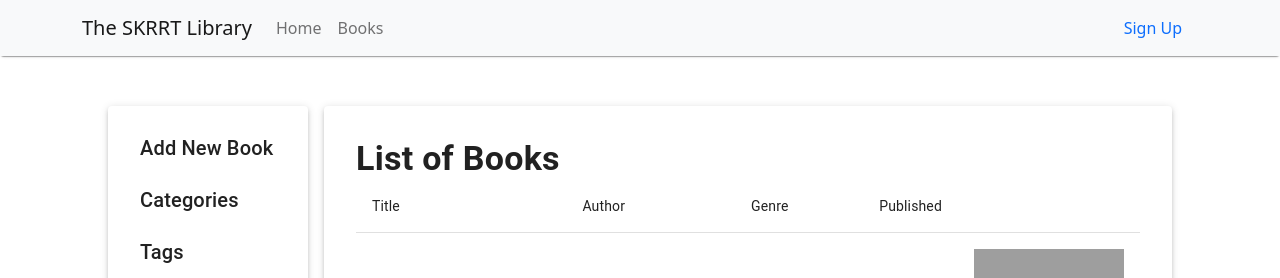
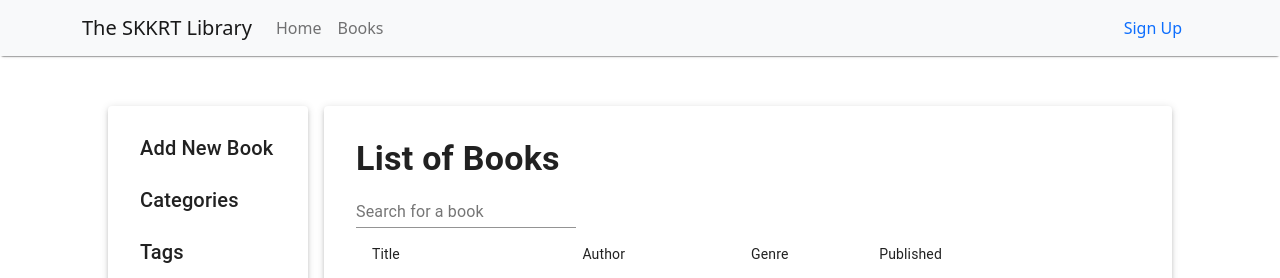
Before and after one commit to ryandeislerC/lms_react, a React (Create React App) app: page / in a window 1280 px wide. Shown: the top 278 px of the page. Built offline with nearby package versions, Linux system fonts and the light colour scheme; grey boxes are pictures that could not be loaded.

Commit message:
Added search bar (no functionality)

```diff
--- a/src/components/books/list.jsx
+++ b/src/components/books/list.jsx
@@ -1,4 +1,4 @@
-import { Table, TableContainer, TableCell, TableHead, TableRow, TableBody, Typography }
+import { Table, TableContainer, TableCell, TableHead, TableRow, TableBody, Typography, TextField }
     from "@material-ui/core";
 import {Paper} from "@material-ui/core";
 
@@ -30,6 +30,9 @@ export default function BookList() {
             <Typography variant="h4" color="inherit" component="div">
                 <b>List of Books</b>
             </Typography>
+
+            <TextField id='standard-basic' label='Search for a book'/>
+
             <TableContainer>
                 <Table sx={{minWidth: 0}}>
                     <TableHead>
@@ -62,7 +65,7 @@ export default function BookList() {
                                 sx={{ '&:last-child td, &:last-child th': { border: 0 } }}
                             >
                                 <TableCell component="th" scope="row">
-                                    {row.title}
+                                            {row.title}
                                 </TableCell>
                                 <TableCell >{row.author}</TableCell>
                                 <TableCell >{row.Genre}</TableCell>
--- a/src/components/header/header.jsx
+++ b/src/components/header/header.jsx
@@ -22,7 +22,7 @@ function Header() {
             <Paper elevation={1}>
             <Navbar bg='light'>
                 <Container>
-                    <Navbar.Brand href="/">The SKRRT Library</Navbar.Brand>
+                    <Navbar.Brand href="/">The SKKRT Library</Navbar.Brand>
                     <Nav>
                         <Nav.Link href='/'>Home</Nav.Link>
                         <Nav.Link href='/books'>Books</Nav.Link>
```
